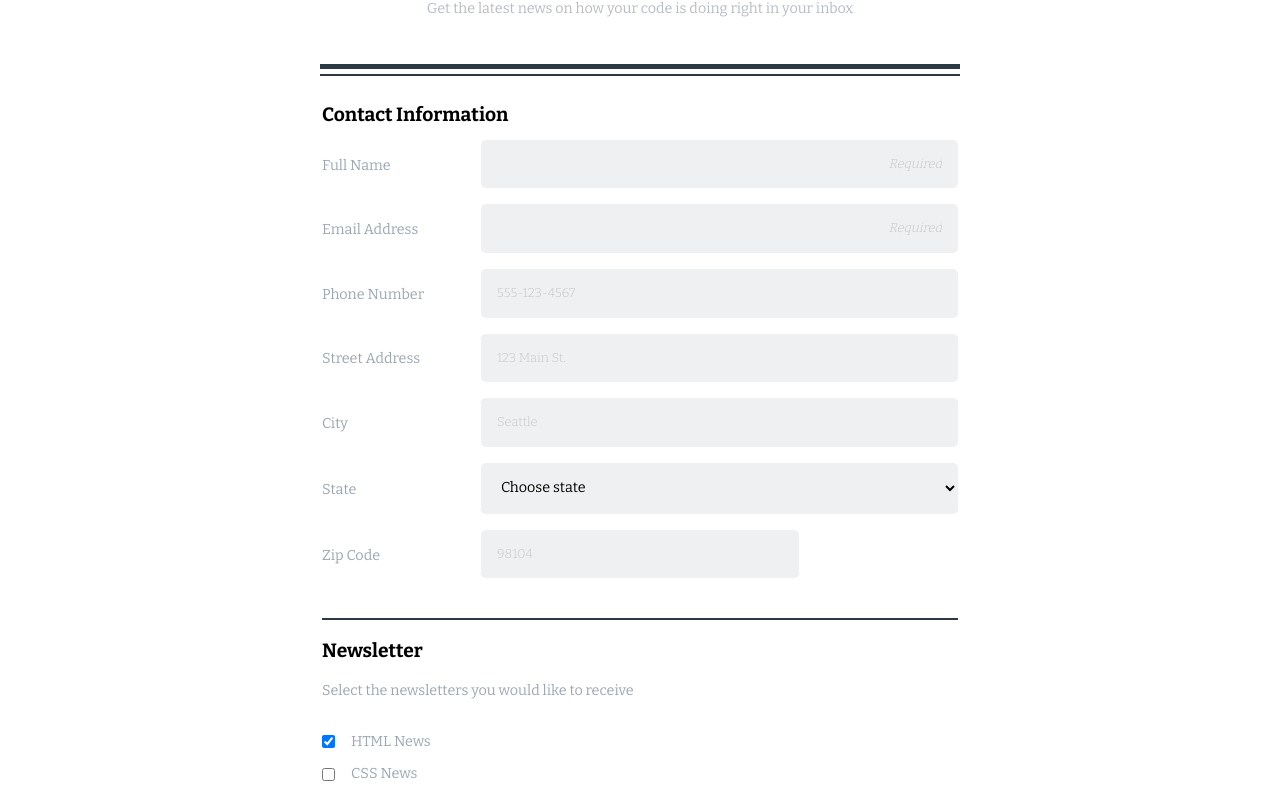
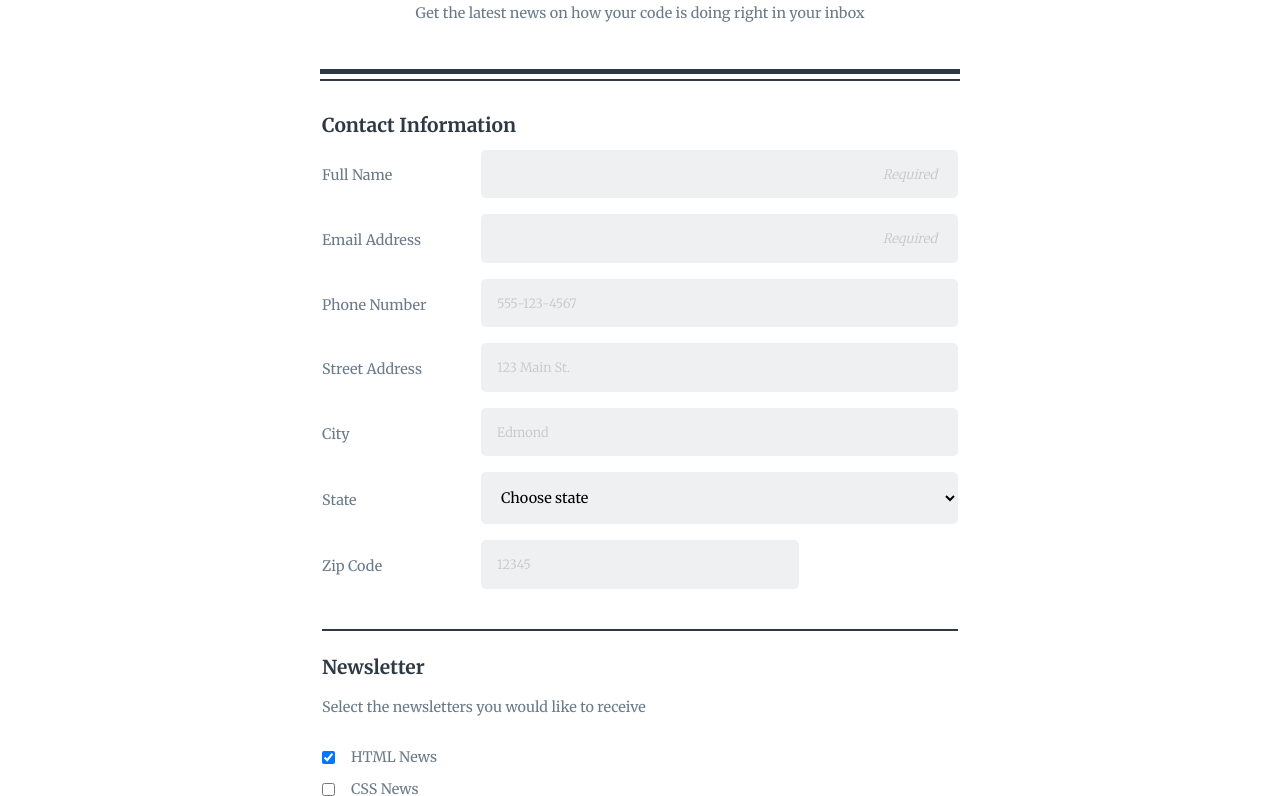
Before and after one commit to SergioSalinasJunior/techdegree-an-online-registration-form, a plain HTML site: page index.html in a window 1280 px wide. Shown: the part 157-953 px from the top of the page. Drawn offline with nearby package versions, Linux system fonts and the light colour scheme.

Commit message:
:focus states and validator
-added :focus states
-changed google fonts in the project
-HTML and CSS validator changes

```diff
--- a/css/styles.css
+++ b/css/styles.css
@@ -1,5 +1,4 @@
 /* Global Layout Set-up */
-
 * {
     box-sizing: border-box;
 }
@@ -7,7 +6,7 @@
 body {
     margin: 0px;
     padding: 0px;
-    font-family: 'Bitter', serif;
+    font-family: 'Merriweather', serif;
     font-weight: 400;
     font-size: 0.9rem;
     background-color: #ffffff;
@@ -20,7 +19,7 @@ fieldset {
 }
 
 p {
-    color: #b6bdc5;
+    color: #6a7a8a;
     padding-bottom: 10px;
 }
 
@@ -34,25 +33,24 @@ ul {
     padding: 0;
 }
 
+h2 {
+    font-size: 1.2rem;
+    color: #2d3945;
+    margin: 1.5rem 0 0.3rem 0;
+}
+
 /* Section Styles */
-
 header {
     text-align: center;
 }
 
 header h1 {
-    font-size: 1.2rem;
+    font-size: 1.5rem;
     text-transform: uppercase;
     margin: 0;
     padding: 1.5rem;
-    background-color: #2d3945;
+    background-color: #2d4531;
     color: #ffffff;
-}
-
-h2 {
-    font-size: 1.2rem;
-    color: #000;
-    margin: 1.2rem 0 0.3rem 0;
 }
 
 header section {
@@ -61,6 +59,7 @@ header section {
     border-bottom: solid #2d3945 5px;
 }
 
+/*** Form Styles ***/
 form {
     padding: 0.5rem 0;
     border-top: 2px solid #2d3945;
@@ -70,7 +69,7 @@ form {
 
 label {
     display: inline-block;
-    color: #9da7b2;
+    color: #6a7a8a;
     padding-top: 0.7rem;
     padding-bottom: 00.5rem;
 }
@@ -88,6 +87,7 @@ textarea {
   border-radius: 5px;
   padding: 1rem;
   width: 100%;
+  transition: all 0.7s ease;
 }
 
 fieldset:first-child {
@@ -99,6 +99,22 @@ input[id="zip"] {
     width: 50%;
 }
 
+
+input[type="checkbox"],
+input[type="radio"] {
+    display: inline-block;
+    width: auto;
+    margin: 0.6rem 0;
+}
+
+/*** Footer Styles ***/
+footer {
+    font-style: italic;
+    text-align: center;
+    padding-bottom: 2rem;
+}
+
+/*** Placeholder Styles ***/
 input::placeholder,
 textarea::placeholder {
   font-weight: 300;
@@ -110,55 +126,56 @@ input#name::placeholder,
 input#email::placeholder {
     text-align: right;
     font-style: italic;
+    padding-right: 5px;
 }
 
-input[type="checkbox"],
-input[type="radio"] {
-    display: inline-block;
-    width: auto;
-    margin: 0.6rem 0;
+/*** Focus Styles ***/
+input:focus,
+select:focus,
+textarea:focus {
+  border: 3px solid #4d6f90;
+  background-color: #ecf1ff;
 }
 
-legend {
-    color: #9da7b2;
-}
-
+/*** Button Styles ***/
 button {
-    background: #4EBBB5;
+    background: #4ebbb5;
     color: #f5f5f5;
-    border: transparent;
+    border: none;
     border-radius: 5px;
     padding: 20px;
     margin-top: 1.5rem;
     font-size: 1.2rem;
     font-weight: 700;
     width: 100%;
-  }
+}
 
-  button:focus {
+button:focus {
     opacity: .7;
-  }
+}
 
-  button:hover {
-    background: #f5f5f5;
-    border: 1px solid #61a8a4;
-    color: #4ebbb5;
-  }
+button:hover {
+    background: #2d4531;
+    color: #fff;
+}
 
-  footer {
-    font-style: italic;
-    text-align: center;
-    padding-bottom: 2rem;
-  }
 
-  /*************
+/*
 MEDIA QUERIES
-*************/
+*/
 
-/*** TABLET STYLES ***/
+/*** DESKTOP & TABLET STYLES ***/
 @media (min-width: 768px) {
     header section, form {
         width: 50%;
+    }
+
+    header h2 {
+        font-size: 1.5rem;
+    }
+
+    form h2 {
+
     }
 
     header section {
--- a/index.html
+++ b/index.html
@@ -7,7 +7,7 @@
         <title>Online Registration Form</title>
         <link rel="preconnect" href="https://fonts.googleapis.com">
         <link rel="preconnect" href="https://fonts.gstatic.com" crossorigin>
-        <link href="https://fonts.googleapis.com/css2?family=Bitter:wght@300;400;700&display=swap" rel="stylesheet">
+        <link href="https://fonts.googleapis.com/css2?family=Merriweather:wght@300;400;700&display=swap" rel="stylesheet">
         <link rel="stylesheet" href="css/normalize.css">
         <link rel="stylesheet" href="css/styles.css">
     </head>
@@ -27,22 +27,22 @@
                     <legend><h2>Contact Information</h2></legend>
 
                     <label for="name">Full Name</label>
-                    <input type="text" id="name" name="user_name" placeholder="Required" required>
+                    <input type="text" id="name" name="name" placeholder="Required" required>
 
                     <label for="email">Email Address</label>
-                    <input type="email" id="email" name="user_email" placeholder="Required" required>
+                    <input type="email" id="email" name="email" placeholder="Required" required>
 
                     <label for="phone">Phone Number</label>
-                    <input type="tel" id="phone" name="user_phone" placeholder="555-123-4567">
+                    <input type="tel" id="phone" name="phone" placeholder="555-123-4567">
 
                     <label for="address">Street Address</label>
-                    <input type="text" id="address" name="user_address" placeholder="123 Main St.">
+                    <input type="text" id="address" name="address" placeholder="123 Main St.">
 
                     <label for="city">City</label>
-                    <input type="text" id="city" name="user_city" placeholder="Seattle">
+                    <input type="text" id="city" name="city" placeholder="Edmond">
 
                     <label for="state">State</label>
-                    <select id="state" name="user_state">
+                    <select id="state" name="state">
                         <option value="" disabled selected>Choose state</option>
                         <option value="AL">Alabama</option>
                         <option value="AK">Alaska</option>
@@ -98,7 +98,7 @@
                     </select>
 
                     <label for="zip">Zip Code</label>
-                    <input type="text" id="zip" name="user_zipcode" maxlength="5" placeholder="98104">
+                    <input type="text" id="zip" name="zipcode" maxlength="5" placeholder="12345">
                 </fieldset>
 
                 <fieldset>
@@ -119,7 +119,7 @@
                         </li>
                     </ul>
 
-                    <legend>Newsletter format</legend>
+                    <label>Newsletter format</label>
                     <ul>
                         <li>
                             <input type="radio" id="html_format" name="format" value="html_format" checked>
@@ -134,7 +134,7 @@
                     <label for="message">Other topics you'd like to hear about</label>
                     <textarea
                         id="message"
-                        name="user_message"
+                        name="message"
                         rows="5"
                         cols="10"
                         placeholder="What other programming languages are you interested in?">
```
